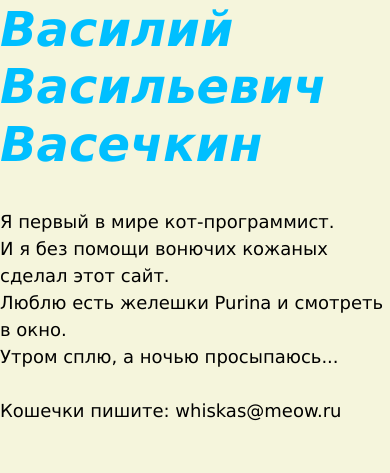
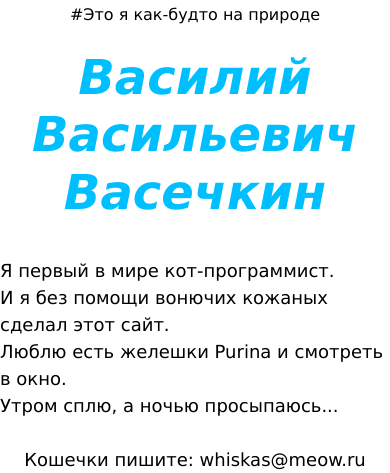
Before and after one commit to Hrushon/hw05_final, a Django app: page /about/author/ in a window 390 px wide. Shown: the part 570-1043 px from the top of the page. Run offline with Django 3.2, Linux system fonts and the light colour scheme; some libraries are stand-ins or nearby versions.

Commit message:
Поправил хтмл эбоут

```diff
--- a/yatube/templates/about/author.html
+++ b/yatube/templates/about/author.html
@@ -2,18 +2,18 @@
 {% load static %}
 {% block title %}Об авторе проекта{% endblock %}
 {% block content %}
-  <header style="height: 75px; background: #F5F5DC" align="center">
+  <div class="article" style="background: #F5F5DC" align="center">
     <h1><font size="15" color="black" face="Verdana"><b>Немного обо мне</b></font></h1>
-  </header>
+  </div>
   <div class="row">
-    <aside class="col-12 col-md-3" style="background: #F5F5DC" align="center">
+    <aside class="col-12 col-md-3" align="center">
       <h3><br></h3>
-      <img src="{% static 'img/author/Vasya.png' %}" width="236" height="354" class="display: block margin: 0 auto">
+      <img src="{% static 'img/author/Vasya.png' %}" width="236" height="354" class="display: block py-6">
       <h4><font size="3" color="black" face="Verdana">#Это я как-будто на природе</font></h4>
     </aside>
-    <article class="col-12 col-md-6" style="background: #F5F5DC">
+    <article class="col-12 col-md-6">
       <p>
-        <h2><font size="12" color="#00BFFF" face="Verdana"><i><b>Василий<br>Васильевич<br>Васечкин</b></i></font></h2>
+        <h2 align="center"><font size="12" color="#00BFFF" face="Verdana"><i><b>Василий<br>Васильевич<br>Васечкин</b></i></font></h2>
         <font size="4" color="black" face="Verdana">
           <br>
           Я первый в мире кот-программист.<br>
@@ -21,13 +21,15 @@
           Люблю есть желешки Purina и смотреть в окно.<br>
           Утром сплю, а ночью просыпаюсь...<br>
           <br>
-          Кошечки пишите: whiskas@meow.ru
+          <p align="center">
+            Кошечки пишите: whiskas@meow.ru
+          </p>
         </font>
       </p>
     </article>
-    <aside class="col-12 col-md-3" style="background: #F5F5DC" align="center">
+    <aside class="col-12 col-md-3" align="center">
       <h3><br></h3>
-      <img src="{% static 'img/author/Vasya2.png' %}" width="265" height="353" class="display: block py-6">
+      <img src="{% static 'img/author/Vasya2.png' %}" width="236" height="354" class="display: block py-6">
       <h4 ><font size="3" color="black" face="Verdana">#Это я с братом</font></h4>
     </aside>
   </div>
--- a/yatube/templates/about/tech.html
+++ b/yatube/templates/about/tech.html
@@ -1,10 +1,10 @@
 {% extends "base.html" %}
 {% block title %}Технологии{% endblock %}
 {% block content %}
+<div class="article" style="background: #F5F5DC" align="center">
+  <h1><font size="15" color="black" face="Verdana"><b>Из чего это сделано</b></font></h1>
+</div>
   <div class="row">
-    <header style="height: 75px; background: #F5F5DC" align="center">
-      <h1><font size="15" color="black" face="Verdana"><b>Из чего это сделано</b></font></h1>
-    </header>
     <aside class="col-12 col-md-3">
       <ul class="list-group list-group-flush">
         <li class="list-group-item">
--- a/yatube/templates/includes/article.html
+++ b/yatube/templates/includes/article.html
@@ -13,7 +13,7 @@
   {% thumbnail post.image "960x339" crop="center" upscale=True as im %}
     <img class="card-img my-2" src="{{ im.url }}">
   {% endthumbnail %}
-  <p>{{ post.text }}</p>
+  <p>{{ post.text|linebreaksbr }}</p>
   <a href="{% url 'posts:post_detail' post.id %}"
   >подробная информация</a>
 </article>
--- a/yatube/yatube/settings.py
+++ b/yatube/yatube/settings.py
@@ -23,7 +23,7 @@
 SECRET_KEY = 'ud0n_xffg1amf$j5*=^^o)dbbe))v+fcsa&96z04)f)xo4b3b+'
 
 # SECURITY WARNING: don't run with debug turned on in production!
-DEBUG = False
+DEBUG = True
 
 ALLOWED_HOSTS = [
     'www.steblyan.pythonanywhere.com',
```
